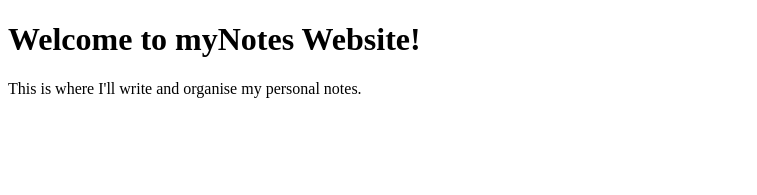
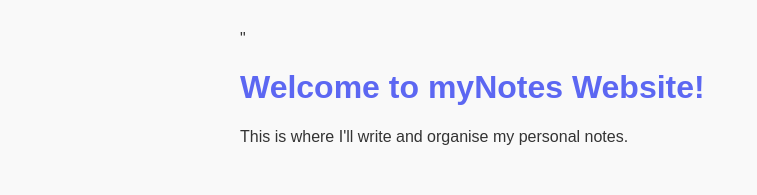
Before and after one commit to Sarthak3002/personal-notes-site, a plain HTML site: page index.html in a window 1280 px wide. Shown: the whole page, without its empty margins (0-757 px from the left). Drawn offline with Linux system fonts and the light colour scheme.

Commit message:
added basix styling

```diff
--- a/index.html
+++ b/index.html
@@ -4,6 +4,7 @@
     <meta charset="UTF-8">
     <meta name="viewport" content="width=device-width, initial-scale=1.0">
     <title>My Notes</title>
+    <link rel="stylesheet" href="style.css">"
 </head>
 <body>
     <h1>Welcome to myNotes Website!</h1>
--- /dev/null
+++ b/style.css
@@ -0,0 +1,11 @@
+body{
+    font-family: Arial,sans-serif;
+    background-color: #f9f9f9;
+    color:#333;
+    padding:30px;
+    max-width: 800px;
+    margin: auto;
+}
+h1{
+    color: #5c67f2;
+}
```
